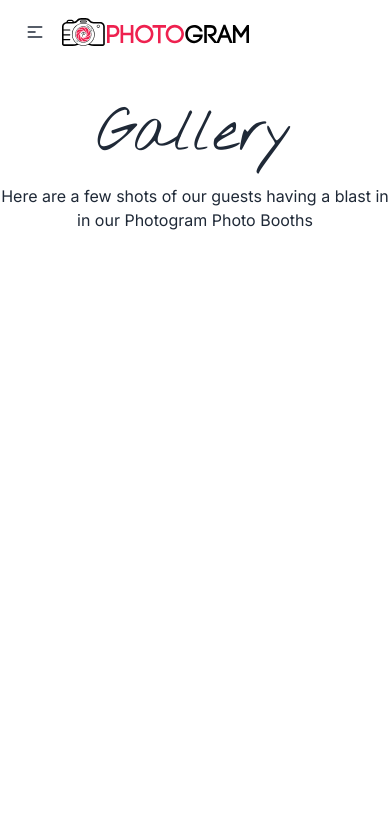
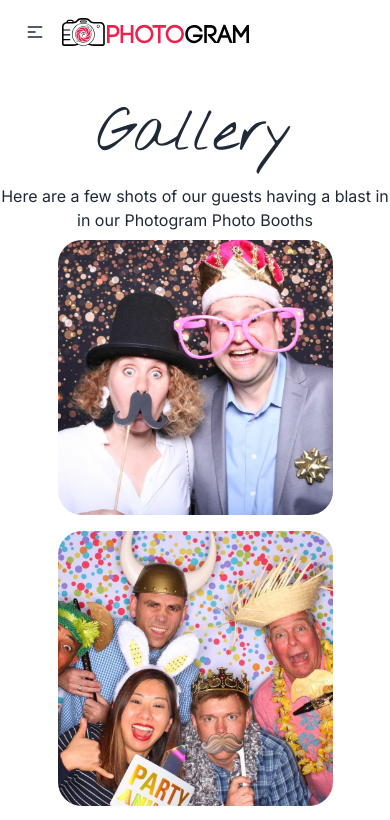
Before and after one commit to ContrerasA/photogram_v2, a Next.js app: page /gallery in a window 390 px wide. Shown: the top 820 px of the page. Built offline with nearby package versions, Linux system fonts and the light colour scheme.

Commit message:
Gallery mobile compatibility

```diff
--- a/app/gallery/page.tsx
+++ b/app/gallery/page.tsx
@@ -11,10 +11,10 @@ const Gallery = () => {
 			<p>Here are a few shots of our guests having a blast in in our Photogram Photo Booths</p>
 			<div className='flex justify-center'>
 
-			<div className='flex flex-wrap m-20 w-3/4'>
+			<div className='flex flex-wrap lg:m-20 lg:w-3/4 justify-center'>
 				{
 					galleryImages.map(el => (
-						<div key={el.id} className='basis-1/4 p-10'>
+						<div key={el.id} className='lg:p-10 p-2'>
 							<img src={el.path} alt={el.ariaText} className='object-cover rounded-3xl h-[275px] w-[275px]'/>
 						</div>
 					))
```
